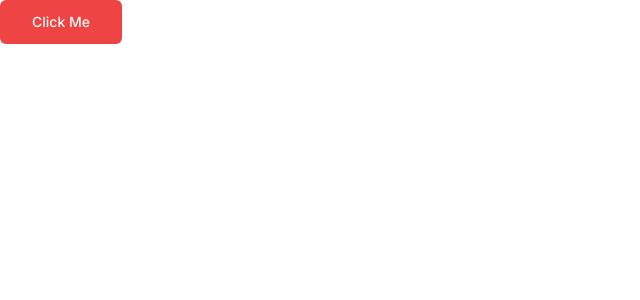
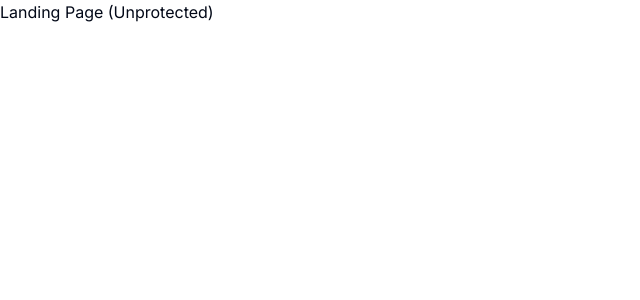
Before and after one commit to nbalabis/saas-starter, a Next.js app: page / in a window 1280 px wide. Shown: the top 300 px of the page, without its empty margins (0-640 px from the left). Built offline with nearby package versions, Linux system fonts and the light colour scheme.

Commit message:
Folder setup

```diff
--- /dev/null
+++ b/app/(dashboard)/(routes)/dashboard/page.tsx
@@ -0,0 +1,5 @@
+const DashboardPage = () => {
+  return <div>Dashboard Page (Protected)</div>;
+};
+
+export default DashboardPage;
--- /dev/null
+++ b/app/(landing)/page.tsx
@@ -0,0 +1,5 @@
+const LandingPage = () => {
+  return <div>Landing Page (Unprotected)</div>;
+};
+
+export default LandingPage;
--- a/app/globals.css
+++ b/app/globals.css
@@ -1,6 +1,12 @@
 @tailwind base;
 @tailwind components;
 @tailwind utilities;
+
+html,
+body,
+:root {
+  height: 100%;
+}
 
 @layer base {
   :root {
--- a/app/layout.tsx
+++ b/app/layout.tsx
@@ -1,22 +1,22 @@
-import './globals.css'
-import type { Metadata } from 'next'
-import { Inter } from 'next/font/google'
+import "./globals.css";
+import type { Metadata } from "next";
+import { Inter } from "next/font/google";
 
-const inter = Inter({ subsets: ['latin'] })
+const inter = Inter({ subsets: ["latin"] });
 
 export const metadata: Metadata = {
-  title: 'Create Next App',
-  description: 'Generated by create next app',
-}
+  title: "Genie",
+  description: "Your personal AI Genie",
+};
 
 export default function RootLayout({
   children,
 }: {
-  children: React.ReactNode
+  children: React.ReactNode;
 }) {
   return (
     <html lang="en">
       <body className={inter.className}>{children}</body>
     </html>
-  )
+  );
 }
--- a/app/page.tsx
+++ /dev/null
@@ -1,9 +0,0 @@
-import { Button } from "@/components/ui/button";
-
-export default function Home() {
-  return (
-    <Button variant="destructive" size="lg">
-      Click Me
-    </Button>
-  );
-}
```
